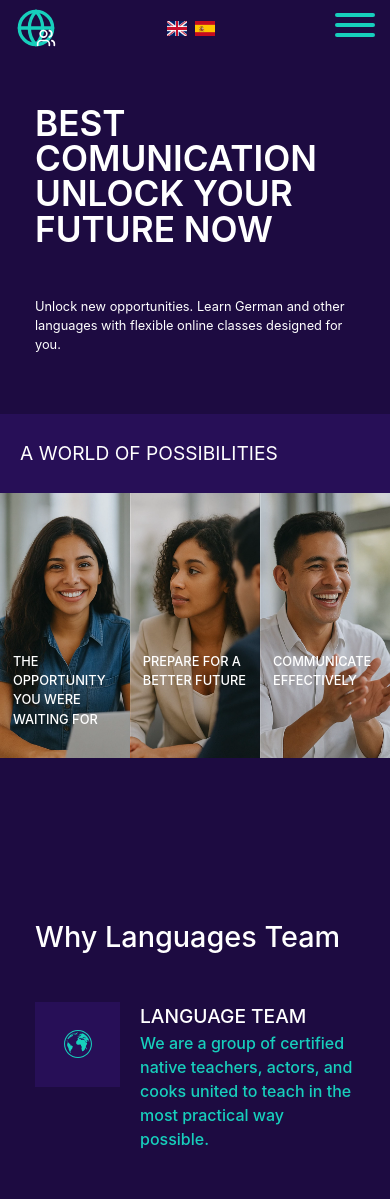
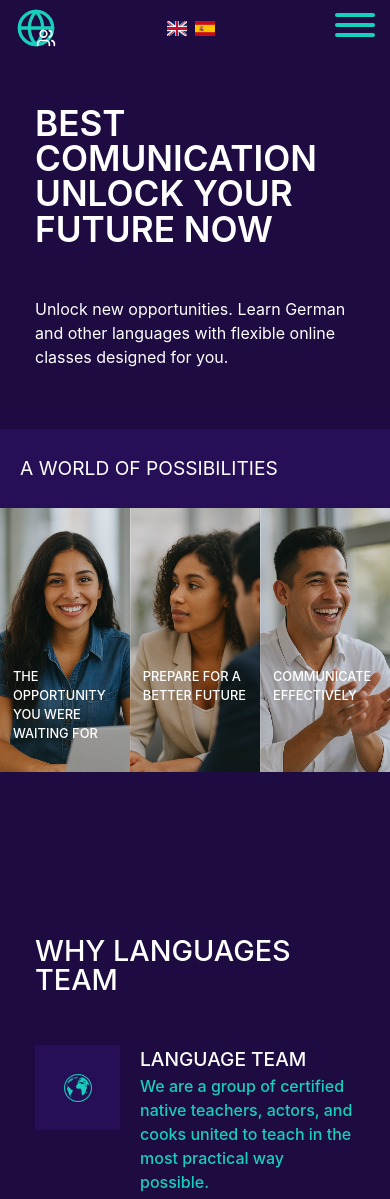
Before and after one commit to sargentogato/laguagues-web, a Vue app: page / in a window 390 px wide. Shown: the top 1199 px of the page. Built offline with nearby package versions, Linux system fonts and the light colour scheme; the HTML template or start-up script is replaced by a standard one.

Commit message:
-HeaderText:  change font-size subtitle on mobile -HomePage: correct prop, change to text-transform instead of font-type

```diff
--- a/src/components/header/HeaderText.vue
+++ b/src/components/header/HeaderText.vue
@@ -90,7 +90,7 @@ const { currentMessageIndex, currentMessage } = useMessagesRotator(props.message
 .header__subtitle {
   font-weight: normal;
   padding-top: var(--padding-header-y);
-  font-size:clamp(0.8rem, 8vw - 1.75rem, 1.1rem);
+  font-size:clamp(1rem, 8vw - 1.75rem, 1.1rem);
 }
 
 /* Text Effect */
--- a/src/views/HomePage.vue
+++ b/src/views/HomePage.vue
@@ -58,8 +58,7 @@ const cardInfo: Array<{
           <TitleComponent
             tag="h2"
             :texts="whyLanguage"
-            :textSize="2"
-            font-type="uppercase"
+            text-transform="uppercase"
             :line-height="1"/>
         </div>
         <div class="section__card" v-for="(info, index) in cardInfo" :key="index">
```
